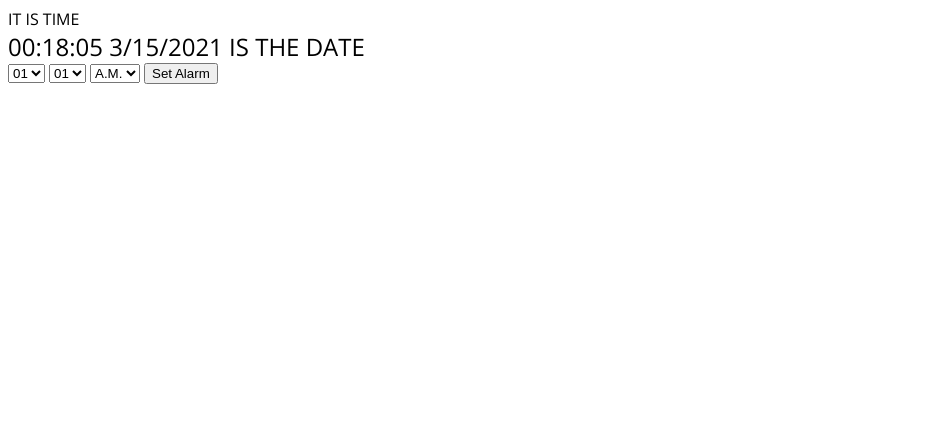
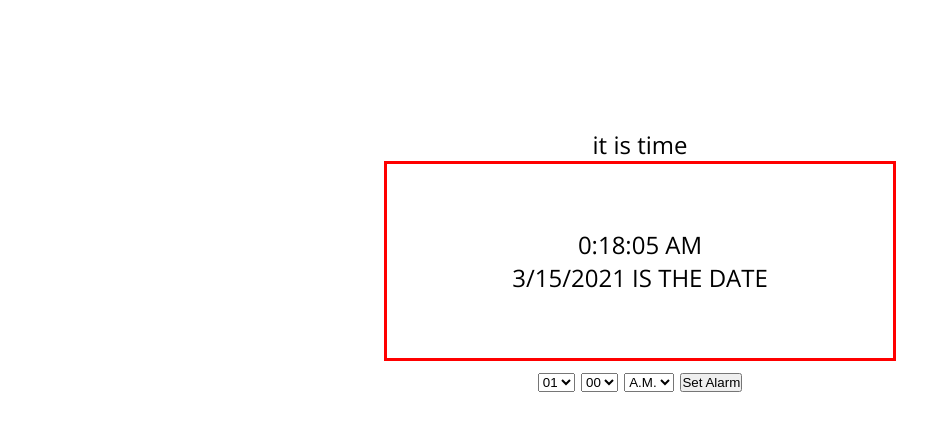
Before and after one commit to denicad1/clock, a plain HTML site: page index.html in a window 1280 px wide. Shown: the whole page, without its empty margins (0-951 px from the left). Drawn offline with nearby package versions, Linux system fonts and the light colour scheme.

Commit message:
need to fix alarm checking

```diff
--- a/app.js
+++ b/app.js
@@ -10,32 +10,63 @@
 const clockFace=document.querySelector('.main__clock__face');
 const wakeHour=document.getElementById('wake__hour');
 const wakeMin=document.getElementById('wake__min');
+const AMPM=document.getElementById('wake__M');
+const setAlarm=document.getElementById('__time__submit');
+let curTime;
+const alarms= new Set;
 
-
+//display time on page
 const timer= ()=>{
 const time=new Date();
 const minute= String(time.getMinutes()).padStart(2,0);
-const hour=String(time.getHours()).padStart(2,0);
+let hour=time.getHours();
 const secs=String(time.getSeconds()).padStart(2,0);
-const curTime= `${hour}:${minute}:${secs}`;
+const AMPM= hour<12?'AM':'PM';
+ if (hour>12) {
+     hour=String(hour%12).padStart(2,0);
+ }
+curTime= `${hour}:${minute}:${secs} ${AMPM}`;
 const intl=Intl.DateTimeFormat(`en-US`).format(time);
-clockFace.textContent=`${curTime} \n
-${intl} is the date`;
+clockFace.innerHTML=`${curTime} <br> ${intl} is the date`;
+//need to move this but it is here for testing
+// alarmCheck(alarms);
+console.log(curTime===`08:17:00 PM`);
 }
-
-const options=(time,div)=>{
+//add options to selects under clock
+const options=(time,div,start)=>{
     let opt;
-    for (let j = 1; j <= time; j++) {
+    for (let j = start; j <= time; j++) {
     opt=document.createElement('option');
     opt.text=String(j).padStart(2,0);
     div.options.add(opt,j);
 }
 }
+//set alarm and add it to set to get rid of dups
+const alarmSet=()=>{
+const alarmHour=wakeHour.value;
+const alarmMin=wakeMin.value;
+const alarmAMPM=AMPM.value;
+const alarm=`${alarmHour}:${alarmMin}:00 ${alarmAMPM}`;
 
+alarms.add(alarm);
 
+}
+//convert set of alarms to arr and check to see if it time to set off alarm
+const alarmCheck=(Set)=>{
+    const alarmArr=Array.from(alarms);
+    alarmArr.forEach(alarm=>{
+        if(alarm===curTime){
+            console.log('alarm bell');
+            return true;
+        }
+    })
+
+}
+setAlarm.addEventListener('click',alarmSet);
+//initialize
 const init=()=>{
     const time=setInterval(timer,1000);
-    options(12,wakeHour);
-options(60,wakeMin);
+    options(12,wakeHour,1);
+options(59,wakeMin,0);
 }
 init();
--- a/index.html
+++ b/index.html
@@ -9,8 +9,8 @@
 </head>
 <body>
     <div class="main">
-        <div class="main__clock">it is time
-            <div class="main__clock__title"></div>
+        <div class="main__clock__title">it is time</div>
+        <div class="main__clock">
             <div class="main__clock__face"></div>
         </div>
         <div class="main__options">
@@ -20,7 +20,7 @@
             <select name="minutes" id="wake__min" class=></select>
             <select name="AMPM" id="wake__M"><option value="A.M.">A.M.</option>
             <option value="P.M.">P.M.</option></select>
-            <button class="time__submit">Set Alarm</button>
+            <button id="__time__submit">Set Alarm</button>
 
         </div>
     </div>
--- a/style.scss
+++ b/style.scss
@@ -1,12 +1,41 @@
 @import url('https://fonts.googleapis.com/css2?family=Open+Sans&display=swap');
+*{
+    margin:0;
+    padding: 0;
+    box-sizing: border-box;
+}
+.body{
 
+}
 .main {
+    position: relative;
+    width: 100%;
+    height: 100vh;
+    margin: auto;
+    text-align: center;
+    padding: 10% 0;
+    font-family: 'Open Sans', sans-serif;
+    font-size: 150%;
     &__clock {
-        font-family: 'Open Sans', sans-serif;
+
+        display: flex;
+        align-items: center;
+        justify-content: center;
+
+
         text-transform: uppercase;
+        &__title{
 
+
+        }
         &__face {
-            font-size: 150%;
+
+            border: 3px solid red;
+            display: flex;
+            align-items: center;
+            justify-content: center;
+            height: 200px;
+            width: 40%;
         }
     }
 }
```
Also changed, not shown: style.css, 1 other file.
